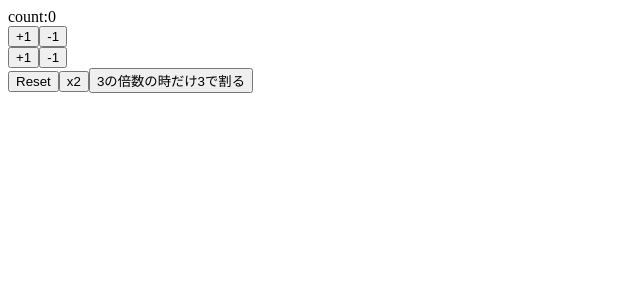
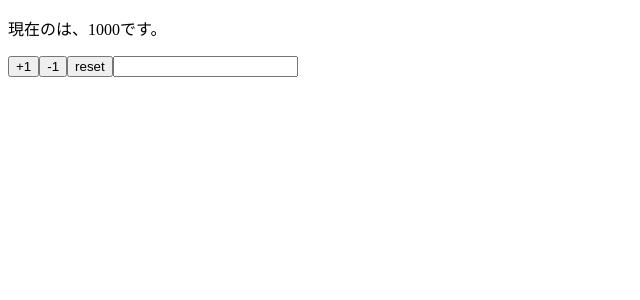
Before and after one commit to kenji345Sar/react-hooks-01, a React (Create React App) app: page / in a window 1280 px wide. Shown: the top 300 px of the page, without its empty margins (0-640 px from the left). Built offline with nearby package versions, Linux system fonts and the light colour scheme.

Commit message:
implement component using multiple states

```diff
--- a/src/App.js
+++ b/src/App.js
@@ -1,37 +1,29 @@
 import React, { useState } from 'react'
 
-const App = () => {
-  const [count, setCount] = useState(0)
-
-  const increment = () => setCount(count + 1)
-  const decrement = () => setCount(count - 1)
-
-  const increment2 = () => setCount(previousCount =>previousCount + 1)
-  const decrement2 = () => setCount(previousCount =>previousCount - 1)
-  const reset = () => setCount(0)
-  const double = () => setCount(count * 2)
-  const divide3 = () => setCount(previousCount => previousCount%3===0 ? previousCount/3 : previousCount  )
-
+const App = props => {
+  const [name, setName] = useState(props.name)
+  const [price, setPrice] = useState(props.price)
+  const reset = () =>{
+    setPrice(props.price)
+    setName(props.name)
+  }
 
   return (
     <>
-      <div>count:{count}</div>
-      <div>
-        <button onClick={increment}>+1</button>
-        <button onClick={decrement}>-1</button>
-      </div>
-      <div>
-        <button onClick={increment2}>+1</button>
-        <button onClick={decrement2}>-1</button>
-      </div>
-      <div>
-        <button onClick={reset}>Reset</button>
-        <button onClick={double}>x2</button>
-        <button onClick={divide3}>3の倍数の時だけ3で割る</button>
-      </div>
+      <p>現在の{name}は、{price}です。</p>
+      <button onClick={() => setPrice(price + 1)}>+1</button>
+      <button onClick={() => setPrice(price - 1)}>-1</button>
+      <button onClick={reset}>reset</button>
+
+      <input value={name} onChange={(e) => setName(e.target.value)}/>
     </>
 
   )
 }
 
+App.defaultProps = {
+  name: '',
+  price: 1000
+}
+
 export default App
```
